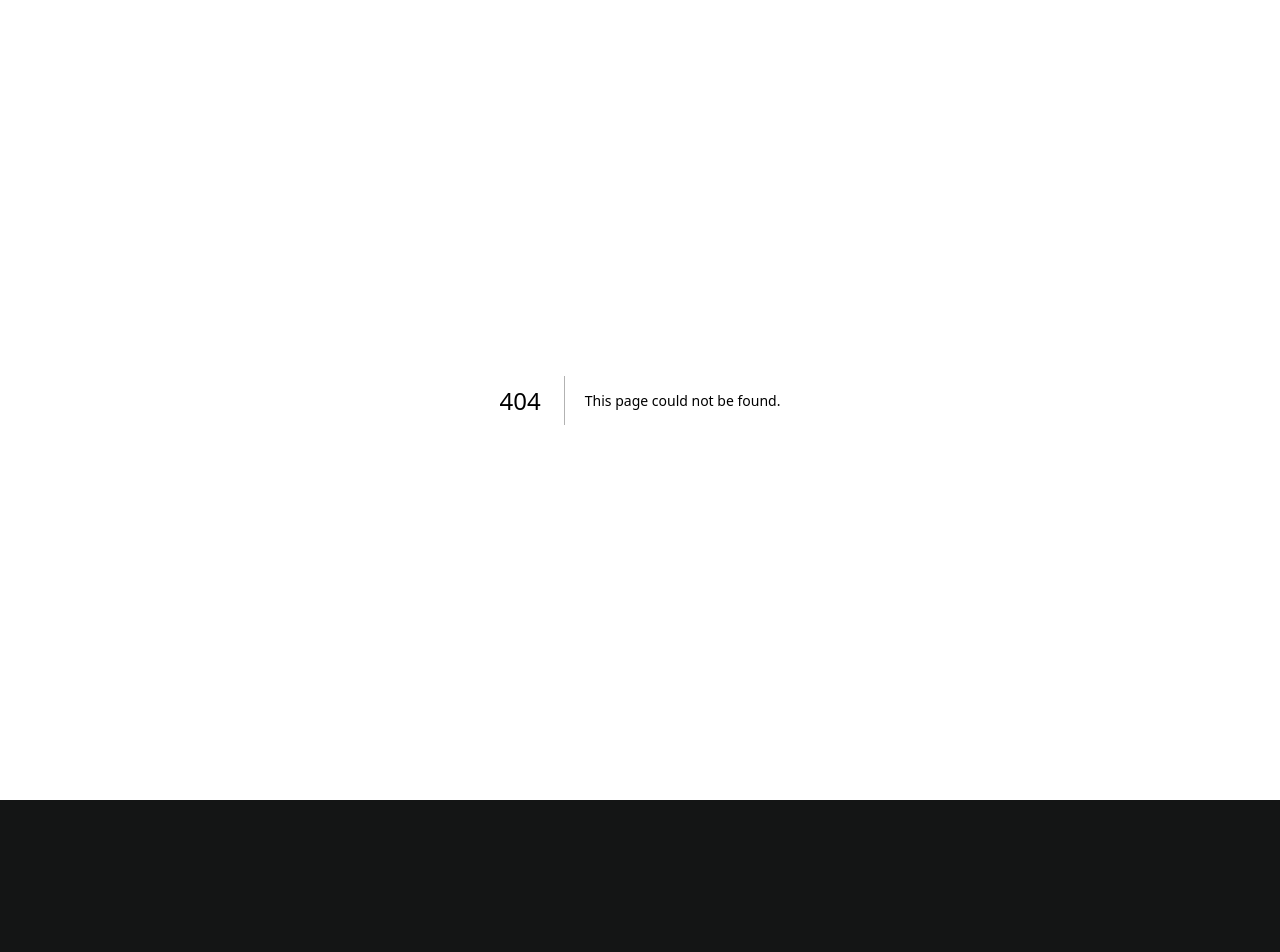
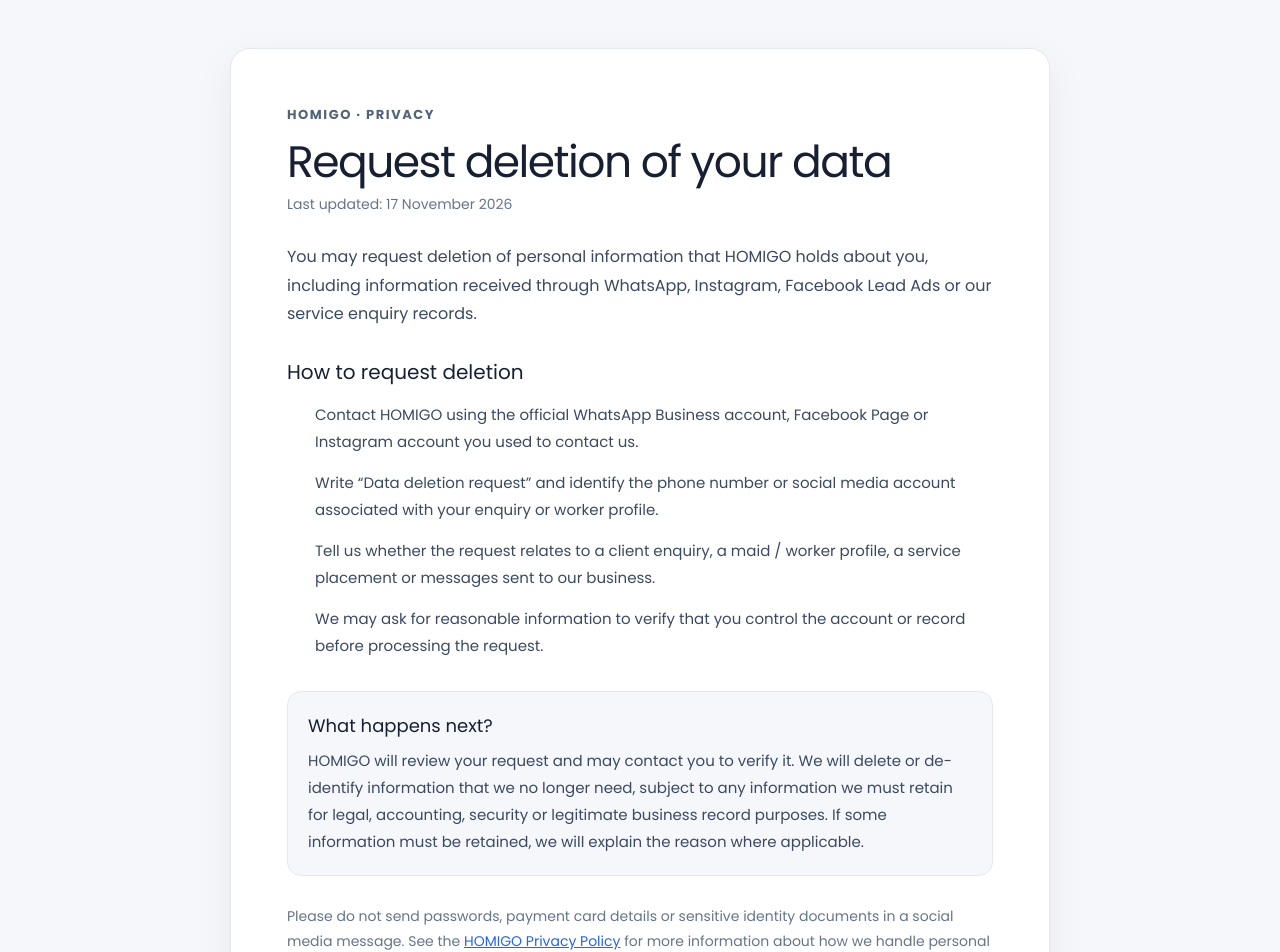
Before and after one commit to theadventurepinnacle-hub/universal-adaptive-crm-platform, a Next.js app: page /data-deletion in a window 1280 px wide. Before the commit this address had no page. Shown: the top 952 px of the page. Before the commit the page ends 800 px from the top, so only its background shows below. Built offline with nearby package versions, Linux system fonts and the light colour scheme.

Commit message:
Add public HOMIGO data deletion instructions for Meta app review

```diff
--- /dev/null
+++ b/src/app/data-deletion/page.tsx
@@ -0,0 +1,41 @@
+import type { Metadata } from "next";
+
+export const metadata: Metadata = {
+  title: "Data Deletion Requests | HOMIGO",
+  description: "Instructions for requesting deletion of personal information held by HOMIGO.",
+};
+
+const steps = [
+  "Contact HOMIGO using the official WhatsApp Business account, Facebook Page or Instagram account you used to contact us.",
+  "Write “Data deletion request” and identify the phone number or social media account associated with your enquiry or worker profile.",
+  "Tell us whether the request relates to a client enquiry, a maid / worker profile, a service placement or messages sent to our business.",
+  "We may ask for reasonable information to verify that you control the account or record before processing the request.",
+];
+
+export default function DataDeletionPage() {
+  return (
+    <main style={{ minHeight: "100vh", background: "#f5f7fb", color: "#172033", padding: "48px 20px" }}>
+      <article style={{ maxWidth: 820, margin: "0 auto", background: "#fff", border: "1px solid #e4e9f0", borderRadius: 20, padding: "clamp(24px, 5vw, 56px)", boxShadow: "0 12px 40px rgba(20, 35, 60, 0.06)" }}>
+        <p style={{ margin: 0, color: "#52637a", fontSize: 13, fontWeight: 700, letterSpacing: "0.12em", textTransform: "uppercase" }}>HOMIGO · Privacy</p>
+        <h1 style={{ margin: "12px 0 8px", fontSize: "clamp(32px, 5vw, 44px)", lineHeight: 1.12, letterSpacing: "-0.035em" }}>Request deletion of your data</h1>
+        <p style={{ margin: 0, color: "#66758a", fontSize: 14 }}>Last updated: 17 November 2026</p>
+        <p style={{ margin: "28px 0", fontSize: 16, lineHeight: 1.8, color: "#3b4a60" }}>
+          You may request deletion of personal information that HOMIGO holds about you, including information received through WhatsApp, Instagram, Facebook Lead Ads or our service enquiry records.
+        </p>
+        <h2 style={{ margin: "0 0 14px", fontSize: 20 }}>How to request deletion</h2>
+        <ol style={{ margin: 0, paddingLeft: 22, display: "grid", gap: 14 }}>
+          {steps.map((step) => <li key={step} style={{ paddingLeft: 6, fontSize: 15, lineHeight: 1.8, color: "#3b4a60" }}>{step}</li>)}
+        </ol>
+        <section style={{ marginTop: 32, padding: 20, borderRadius: 14, background: "#f5f7fb", border: "1px solid #e4e9f0" }}>
+          <h2 style={{ margin: "0 0 8px", fontSize: 18 }}>What happens next?</h2>
+          <p style={{ margin: 0, fontSize: 15, lineHeight: 1.8, color: "#3b4a60" }}>
+            HOMIGO will review your request and may contact you to verify it. We will delete or de-identify information that we no longer need, subject to any information we must retain for legal, accounting, security or legitimate business record purposes. If some information must be retained, we will explain the reason where applicable.
+          </p>
+        </section>
+        <p style={{ margin: "28px 0 0", fontSize: 14, lineHeight: 1.8, color: "#66758a" }}>
+          Please do not send passwords, payment card details or sensitive identity documents in a social media message. See the <a href="/privacy-policy" style={{ color: "#2563eb", textDecoration: "underline" }}>HOMIGO Privacy Policy</a> for more information about how we handle personal data.
+        </p>
+      </article>
+    </main>
+  );
+}
```
